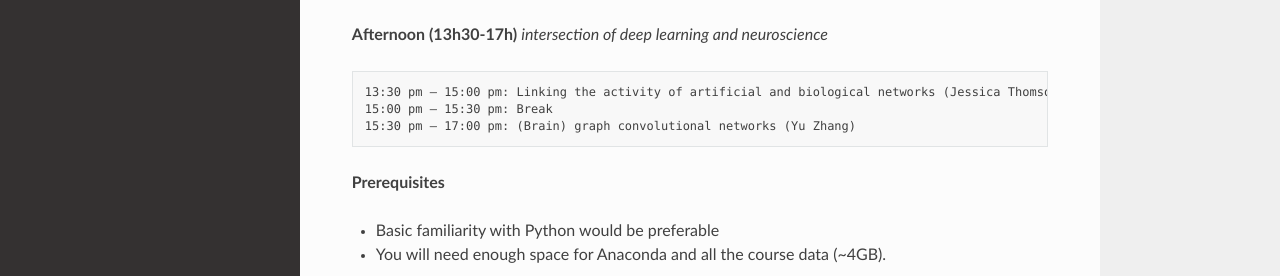
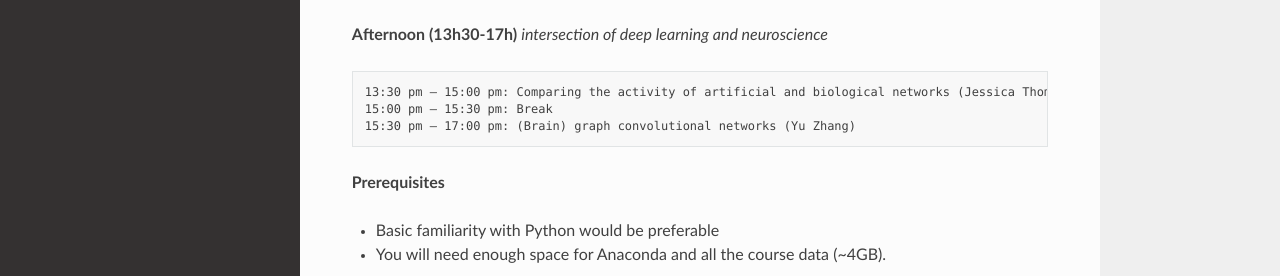
Before and after one commit to main-training/main-training.github.io, a Sphinx documentation site: the page built from sphinx/source/DEEPLEARNING.md, in a window 1280 px wide and 1238 px high. Shown: the part 734-1010 px from the top of the window. Built offline with Sphinx 7.4.7 and the Read the Docs theme 2.0.0, drawn with Linux system fonts in a browser that asks for light colours.

Commit message:
fix typo in name and edit talk title

````diff
--- a/sphinx/source/DEEPLEARNING.md
+++ b/sphinx/source/DEEPLEARNING.md
@@ -23,7 +23,7 @@ In addition, a key objective of the course is to gain an understanding of how de
 
 **Afternoon (13h30-17h)** *intersection of deep learning and neuroscience*
 ```
-13:30 pm – 15:00 pm: Linking the activity of artificial and biological networks (Jessica Thomson)
+13:30 pm – 15:00 pm: Comparing the activity of artificial and biological networks (Jessica Thompson)
 15:00 pm – 15:30 pm: Break
 15:30 pm – 17:00 pm: (Brain) graph convolutional networks (Yu Zhang)
 ```
````
